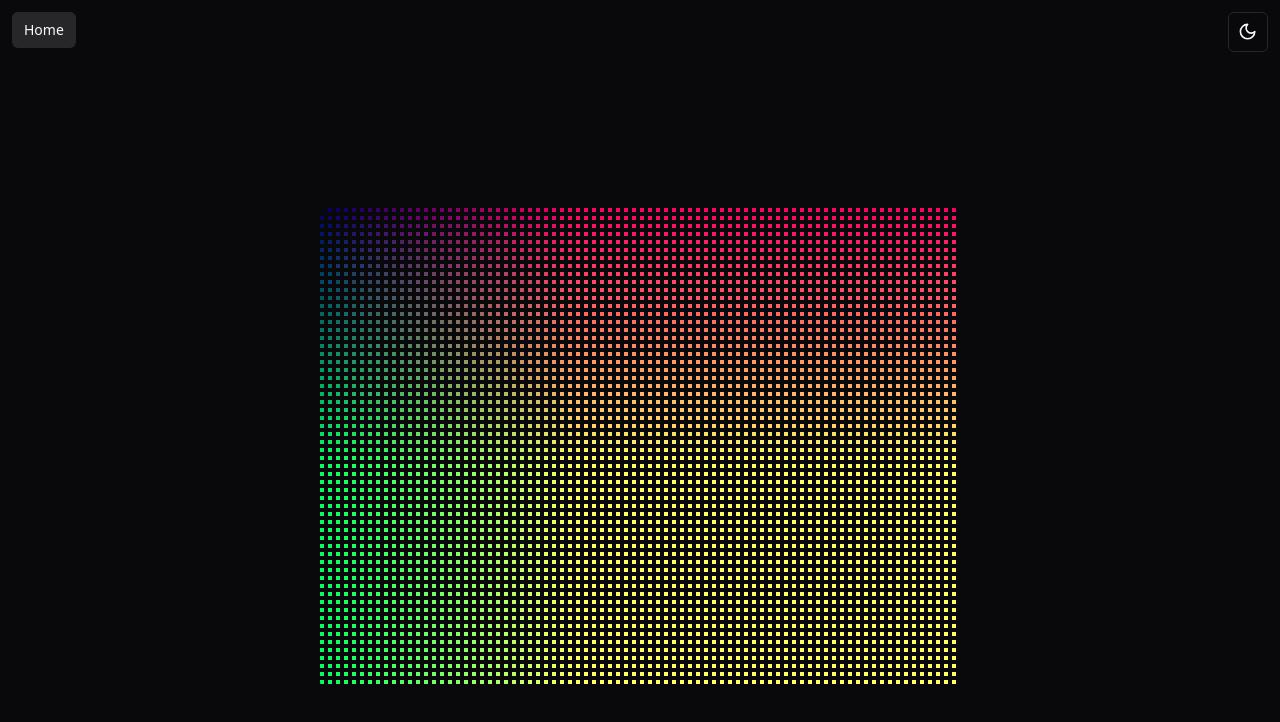
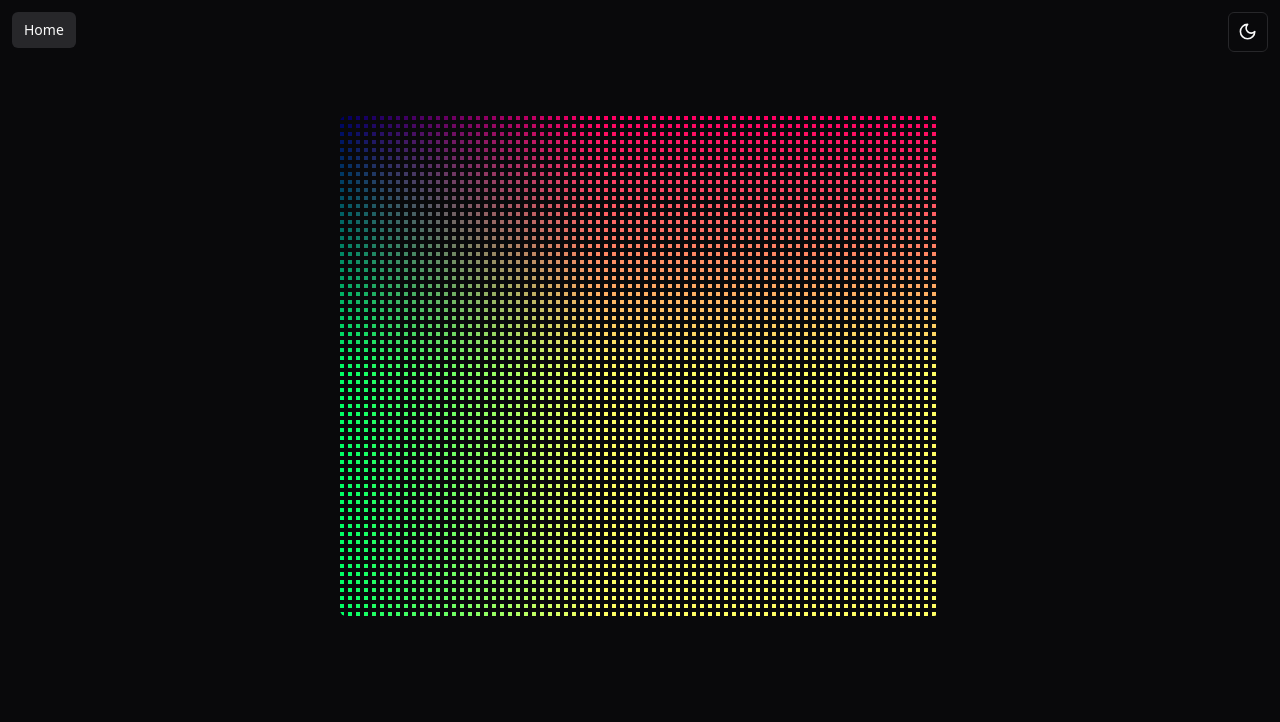
Before and after one commit to forrestwilkins/portfolio, a React (Vite) app: page /canvas in a window 1280 px wide. Shown: the top 722 px of the page. Built offline with nearby package versions, Linux system fonts and the light colour scheme.

Commit message:
feat: apply constrain for canvas size

```diff
--- a/src/pages/canvas-page.tsx
+++ b/src/pages/canvas-page.tsx
@@ -1,13 +1,13 @@
 import Canvas from '@/components/shared/canvas';
 import { useScreenSize } from '@/hooks/shared.hooks';
-import { mapRange } from '@/utils/math.utils';
+import { constrain, mapRange } from '@/utils/math.utils';
 import { MouseEvent, TouchEvent } from 'react';
 
 const CanvasPage = () => {
   const [screenWidth, screenHeight] = useScreenSize();
 
-  const canvasWidth = screenWidth * 0.5;
-  const canvasHeight = screenHeight * 0.6;
+  const canvasWidth = constrain(screenWidth * 0.8, 0, 600);
+  const canvasHeight = constrain(screenHeight * 0.65, 0, 500);
 
   const getMousePosition = (
     canvas: HTMLCanvasElement,
@@ -70,7 +70,7 @@ const CanvasPage = () => {
   };
 
   return (
-    <div className="flex justify-center lg:pt-28">
+    <div className="flex justify-center lg:pt-5">
       <Canvas
         width={canvasWidth}
         height={canvasHeight}
```
